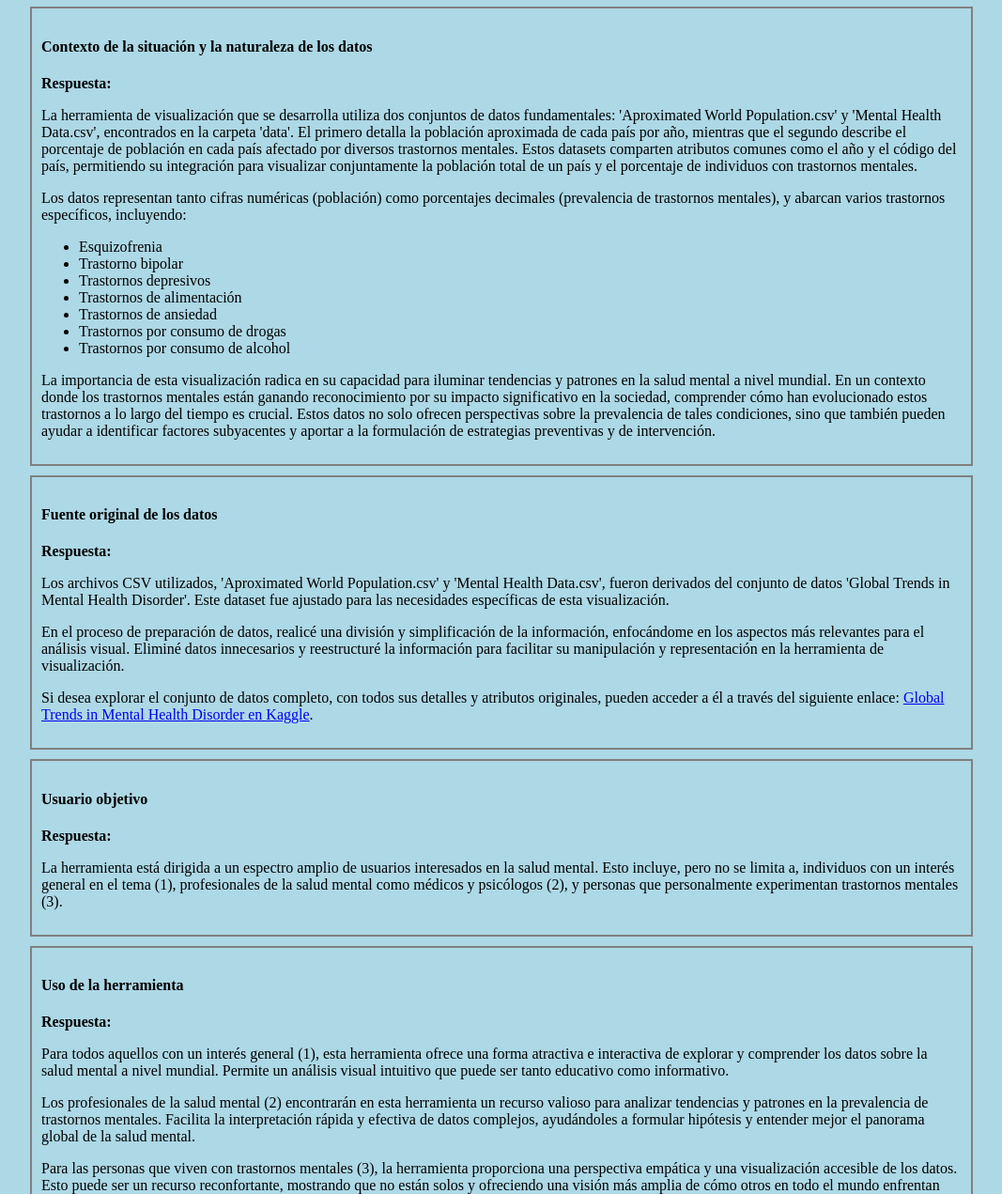
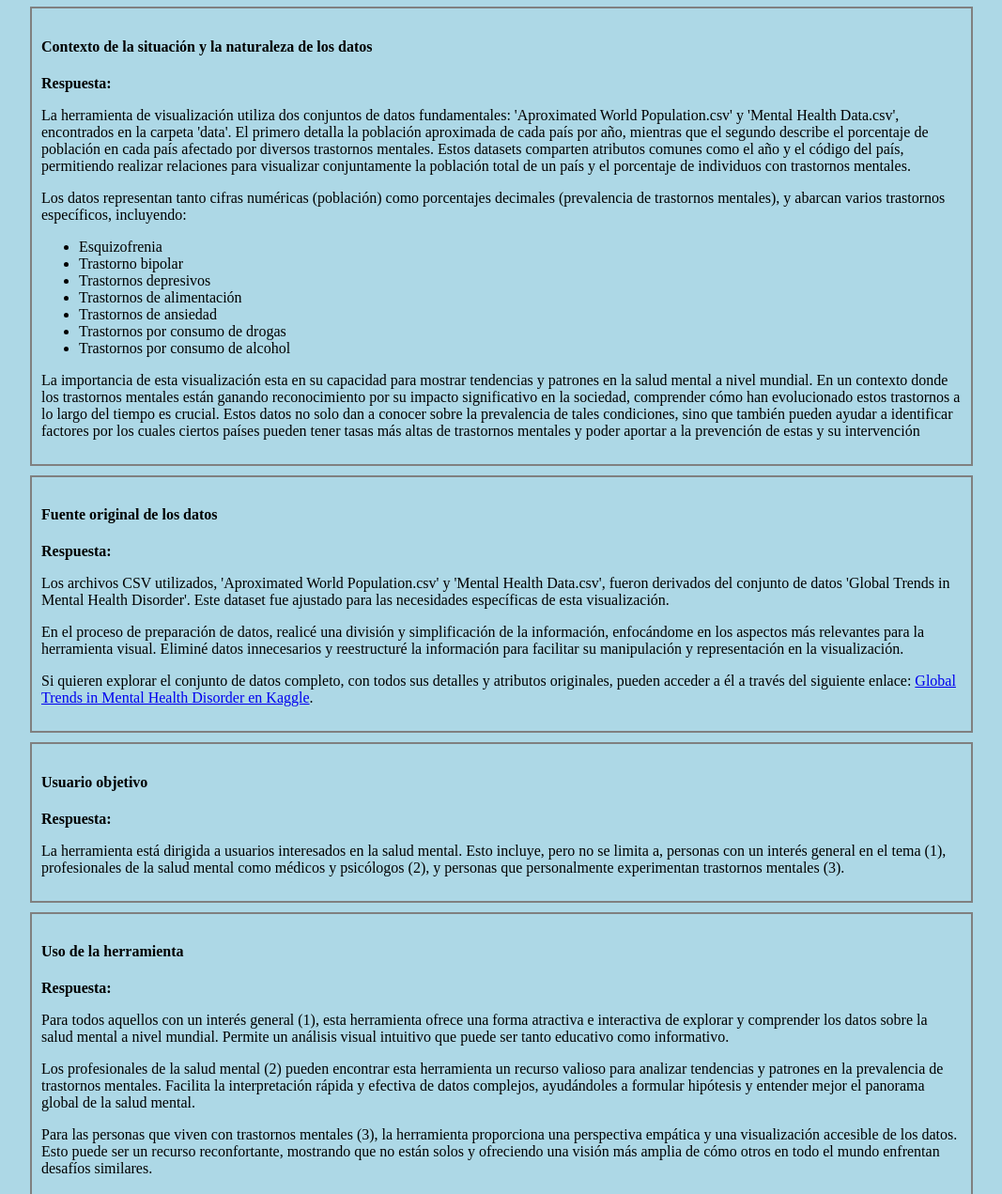
Before and after one commit to franco-anfossi/proyecto_vis, a plain HTML site: page index.html in a window 1280 px wide. Shown: the part 309-1580 px from the top of the page at 94% size, without its empty margins (106-1173 px from the left). Drawn offline with Linux system fonts and the light colour scheme.

Commit message:
cambios index

```diff
--- a/index.html
+++ b/index.html
@@ -28,11 +28,11 @@
                 <!-- Puedes agregar los P que sean necesarios -->
                 <h4>Respuesta:</h4>
                 <p>
-                    La herramienta de visualización que se desarrolla utiliza dos conjuntos de datos fundamentales:
+                    La herramienta de visualización utiliza dos conjuntos de datos fundamentales:
                     'Aproximated World Population.csv' y 'Mental Health Data.csv', encontrados en la carpeta 'data'. El
                     primero detalla la población aproximada de cada país por año, mientras que el segundo describe el
                     porcentaje de población en cada país afectado por diversos trastornos mentales. Estos datasets
-                    comparten atributos comunes como el año y el código del país, permitiendo su integración para
+                    comparten atributos comunes como el año y el código del país, permitiendo realizar relaciones para
                     visualizar conjuntamente la población total de un país y el porcentaje de individuos con trastornos
                     mentales.
                 </p>
@@ -50,12 +50,13 @@
                 </ul>
                 </p>
                 <p>
-                    La importancia de esta visualización radica en su capacidad para iluminar tendencias y patrones en
+                    La importancia de esta visualización esta en su capacidad para mostrar tendencias y patrones en
                     la salud mental a nivel mundial. En un contexto donde los trastornos mentales están ganando
                     reconocimiento por su impacto significativo en la sociedad, comprender cómo han evolucionado estos
-                    trastornos a lo largo del tiempo es crucial. Estos datos no solo ofrecen perspectivas sobre la
-                    prevalencia de tales condiciones, sino que también pueden ayudar a identificar factores subyacentes
-                    y aportar a la formulación de estrategias preventivas y de intervención.
+                    trastornos a lo largo del tiempo es crucial. Estos datos no solo dan a conocer sobre la
+                    prevalencia de tales condiciones, sino que también pueden ayudar a identificar factores por los
+                    cuales ciertos países pueden tener tasas más altas de trastornos mentales y poder aportar a
+                    la prevención de estas y su intervención
                 </p>
             </div>
 
@@ -70,12 +71,11 @@
                 </p>
                 <p>
                     En el proceso de preparación de datos, realicé una división y simplificación de la información,
-                    enfocándome en los aspectos más relevantes para el análisis visual. Eliminé datos innecesarios y
-                    reestructuré la información para facilitar su manipulación y representación en la herramienta de
-                    visualización.
+                    enfocándome en los aspectos más relevantes para la herramienta visual. Eliminé datos innecesarios y
+                    reestructuré la información para facilitar su manipulación y representación en la visualización.
                 </p>
                 <p>
-                    Si desea explorar el conjunto de datos completo, con todos sus detalles y
+                    Si quieren explorar el conjunto de datos completo, con todos sus detalles y
                     atributos originales, pueden acceder a él a través del siguiente enlace: <a
                         href="https://www.kaggle.com/datasets/thedevastator/uncover-global-trends-in-mental-health-disorder/">Global
                         Trends in Mental Health Disorder en Kaggle</a>.
@@ -87,8 +87,8 @@
                 <!-- Puedes agregar los P que sean necesarios -->
                 <h4>Respuesta:</h4>
                 <p>
-                    La herramienta está dirigida a un espectro amplio de usuarios interesados en la salud mental. Esto
-                    incluye, pero no se limita a, individuos con un interés general en el tema (1), profesionales de la
+                    La herramienta está dirigida a usuarios interesados en la salud mental. Esto
+                    incluye, pero no se limita a, personas con un interés general en el tema (1), profesionales de la
                     salud mental como médicos y psicólogos (2), y personas que personalmente experimentan trastornos
                     mentales (3).
                 </p>
@@ -103,7 +103,7 @@
                     Permite un análisis visual intuitivo que puede ser tanto educativo como informativo.
                 </p>
                 <p>
-                    Los profesionales de la salud mental (2) encontrarán en esta herramienta un recurso valioso para
+                    Los profesionales de la salud mental (2) pueden encontrar esta herramienta un recurso valioso para
                     analizar tendencias y patrones en la prevalencia de trastornos mentales. Facilita la interpretación
                     rápida y efectiva de datos complejos, ayudándoles a formular hipótesis y entender mejor el panorama
                     global de la salud mental.
@@ -215,8 +215,8 @@
                 <h4>Respuesta:</h4>
                 <p>
                     Para la tarea de descubrir correlaciones, se ha elegido un mapa mundial interactivo. Las marcas en
-                    el mapa representan países, codificados con colores para indicar la prevalencia de trastornos
-                    mentales. Los colores se han seleccionado para ofrecer una diferenciación clara y sin ambigüedades.
+                    el mapa representan países, codificados con una gama de color rojo para indicar la prevalencia de trastornos
+                    mentales. La intensidad del color ofrece una diferenciación clara y sin ambigüedades.
                     La interactividad incluye la animación al cambiar de trastorno con botones, proporcionando una transición suave
                     y entendible para el usuario. Además, al pasar el cursor sobre un país, se muestra un tooltip con
                     información detallada, facilitando la comprensión de la correlación entre ubicación geográfica y
@@ -230,8 +230,8 @@
                 <p>
                     Para observar tendencias a lo largo del tiempo, se utiliza un gráfico de líneas debajo del mapa, que
                     se actualiza al seleccionar un país. Este gráfico muestra la evolución de los trastornos mentales en
-                    el tiempo, con líneas de diferentes colores para cada trastorno, coincidiendo con la leyenda del que
-                    esta sobre el grafico. Las animaciones al cambiar de país ayudan a entender la transición de los
+                    el tiempo, con líneas de diferentes colores para cada trastorno, coincidiendo con la leyenda que
+                    esta sobre este. Las animaciones al cambiar de país ayudan a entender la transición de los
                     datos.
                     Los ejes del gráfico están claramente etiquetados para facilitar la interpretación de las
                     tendencias.
@@ -243,11 +243,10 @@
                 <h4>Respuesta:</h4>
                 <p>
                     En cuanto a la identificación de proporciones, el gráfico de líneas permite alternar entre la
-                    visualización de porcentajes y la cantidad de población afectada mediante botones interactivos. Esta
-                    dualidad de visualización permite una comparación directa entre la prevalencia relativa y absoluta
-                    de los trastornos mentales. La decisión de utilizar gráficos de líneas para ambas métricas se basa
-                    en su efectividad para mostrar cambios y comparaciones a lo largo del tiempo, manteniendo la
-                    coherencia visual y facilitando la comprensión del usuario.
+                    visualización de porcentajes y la cantidad de población afectada mediante botones interactivos. Esto
+                    permite una comparación directa entre la prevalencia de los trastornos mentales. La decisión de utilizar
+                    gráficos de líneas para ambas métricas se basa en su efectividad para mostrar cambios y comparaciones
+                    a lo largo del tiempo, manteniendo la coherencia visual y facilitando la comprensión del usuario.
                 </p>
             </div>
         </div>
```
